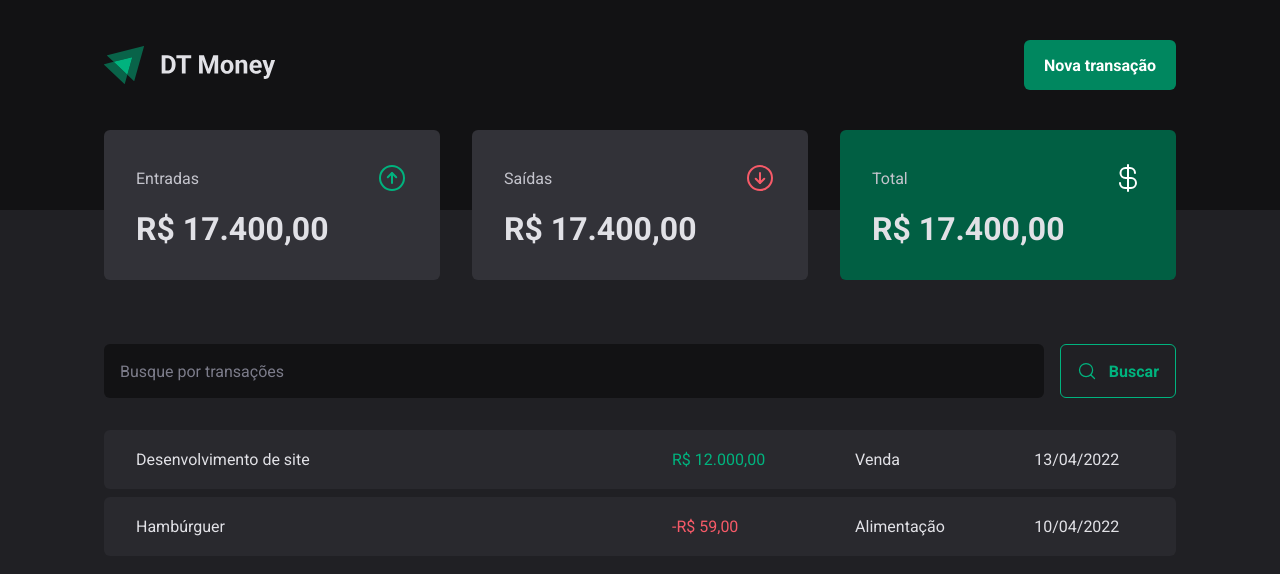
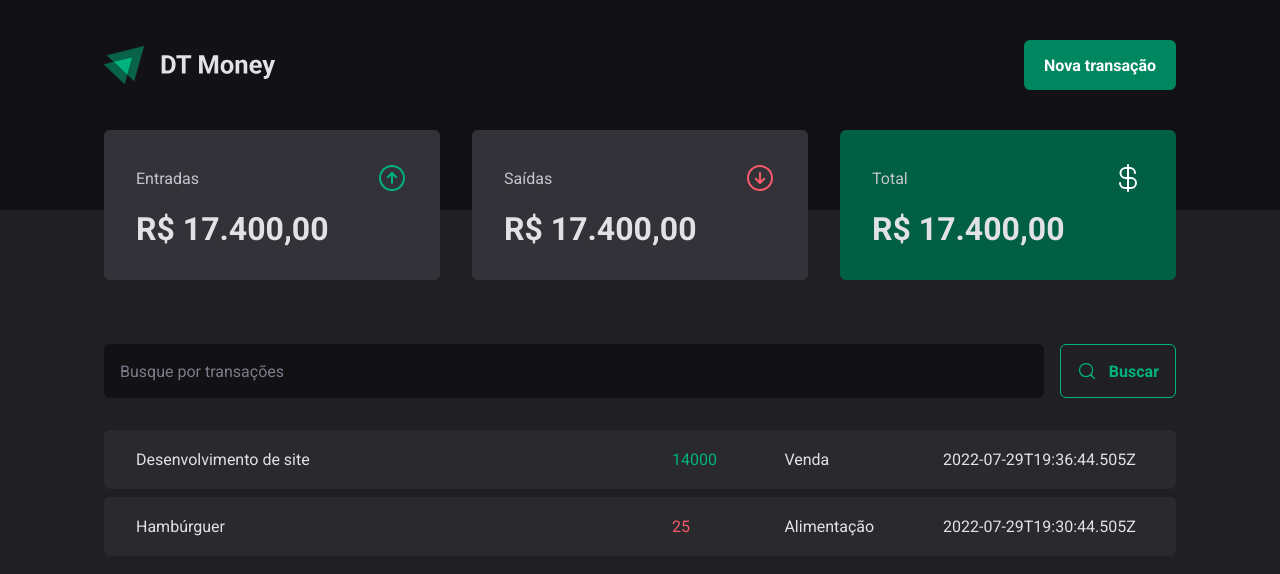
Before and after one commit to fescherer/project-studies, a React (Vite) app in the folder rocketseat/rockeseat-bootcamp/reactjs/03-DT-money/: page / in a window 1280 px wide. Shown: the top 574 px of the page. Built offline with nearby package versions, Linux system fonts and the light colour scheme; data requests are answered from the project's data file.

Commit message:
:sparkles: first api request

```diff
--- a/rocketseat/rockeseat-bootcamp/reactjs/03-DT-money/package.json
+++ b/rocketseat/rockeseat-bootcamp/reactjs/03-DT-money/package.json
@@ -5,6 +5,7 @@
   "type": "module",
   "scripts": {
     "dev": "vite",
+    "dev:server": "json-server server.json -p 3333 -w -d 500",
     "build": "tsc && vite build",
     "lint": "eslint src --ext ts,tsx --report-unused-disable-directives --max-warnings 0",
     "preview": "vite preview"
@@ -27,6 +28,7 @@
     "eslint": "^8.38.0",
     "eslint-plugin-react-hooks": "^4.6.0",
     "eslint-plugin-react-refresh": "^0.3.4",
+    "json-server": "^0.17.3",
     "typescript": "^5.0.2",
     "vite": "^4.3.9"
   }
--- /dev/null
+++ b/rocketseat/rockeseat-bootcamp/reactjs/03-DT-money/server.json
@@ -0,0 +1,20 @@
+{
+  "transactions": [
+    {
+      "id": 1,
+      "description": "Desenvolvimento de site",
+      "type": "income",
+      "category": "Venda",
+      "price": 14000,
+      "createdAt": "2022-07-29T19:36:44.505Z"
+    },
+    {
+      "id": 2,
+      "description": "Hambúrguer",
+      "type": "outcome",
+      "category": "Alimentação",
+      "price": 25,
+      "createdAt": "2022-07-29T19:30:44.505Z"
+    }
+  ]
+}
--- /dev/null
+++ b/rocketseat/rockeseat-bootcamp/reactjs/03-DT-money/src/@types/Transactions.ts
@@ -0,0 +1,8 @@
+export type TransactionType = {
+  id: number
+  description: string
+  type: 'income' | 'outcome'
+  price: number
+  category: string
+  createdAt: string
+}
--- a/rocketseat/rockeseat-bootcamp/reactjs/03-DT-money/src/pages/Transactions/index.tsx
+++ b/rocketseat/rockeseat-bootcamp/reactjs/03-DT-money/src/pages/Transactions/index.tsx
@@ -1,9 +1,24 @@
+import { useEffect, useState } from 'react'
 import { Header } from '../../components/Header'
 import { Summary } from '../../components/Summary'
 import { SearchForm } from './components/SearchForm'
 import * as S from './styles'
+import { TransactionType } from '../../@types/Transactions'
 
 export function Transactions() {
+  const [transactions, setTransactions] = useState<TransactionType[]>([])
+
+  async function loadTransactions() {
+    const response = await fetch('http://localhost:3333/transactions')
+    const data = await response.json()
+
+    setTransactions(data)
+  }
+
+  useEffect(() => {
+    loadTransactions()
+  }, [])
+
   return (
     <div>
       <Header />
@@ -13,24 +28,20 @@
         <SearchForm />
         <S.TransactionsTable>
           <tbody>
-            <tr>
-              <td width="50%">Desenvolvimento de site</td>
-              <td>
-                <S.PriceHighlight variant="income">
-                  R$ 12.000,00
-                </S.PriceHighlight>
-              </td>
-              <td>Venda</td>
-              <td>13/04/2022</td>
-            </tr>
-            <tr>
-              <td width="50%">Hambúrguer</td>
-              <td>
-                <S.PriceHighlight variant="outcome">-R$ 59,00</S.PriceHighlight>
-              </td>
-              <td>Alimentação</td>
-              <td>10/04/2022</td>
-            </tr>
+            {transactions.map((transaction) => {
+              return (
+                <tr key={transaction.id}>
+                  <td width="50%">{transaction.description}</td>
+                  <td>
+                    <S.PriceHighlight variant={transaction.type}>
+                      {transaction.price}
+                    </S.PriceHighlight>
+                  </td>
+                  <td>{transaction.category}</td>
+                  <td>{transaction.createdAt}</td>
+                </tr>
+              )
+            })}
           </tbody>
         </S.TransactionsTable>
       </S.TransactionsContainer>
```
Also changed, not shown: 1 other file (tests, documents, lock files or other folders).
